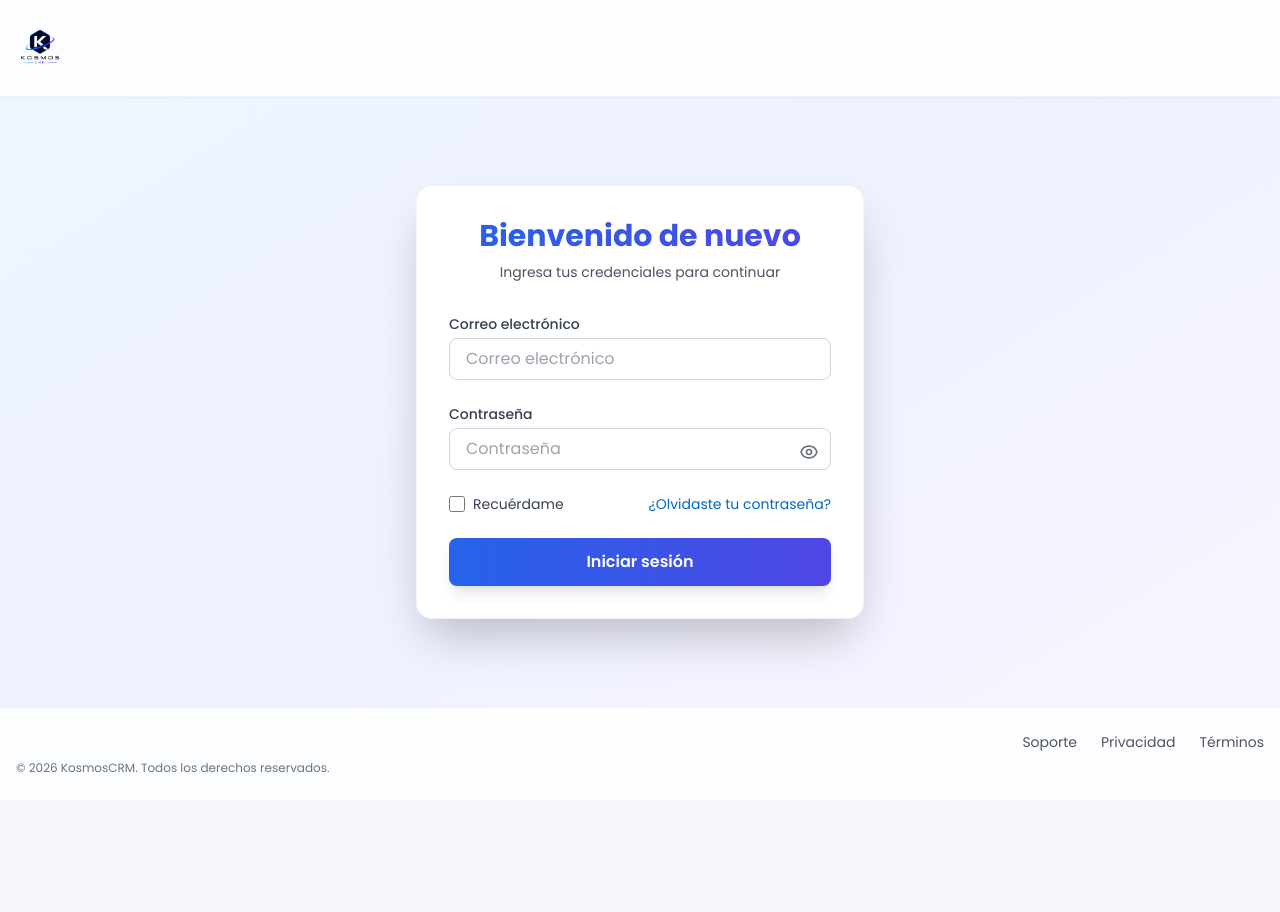
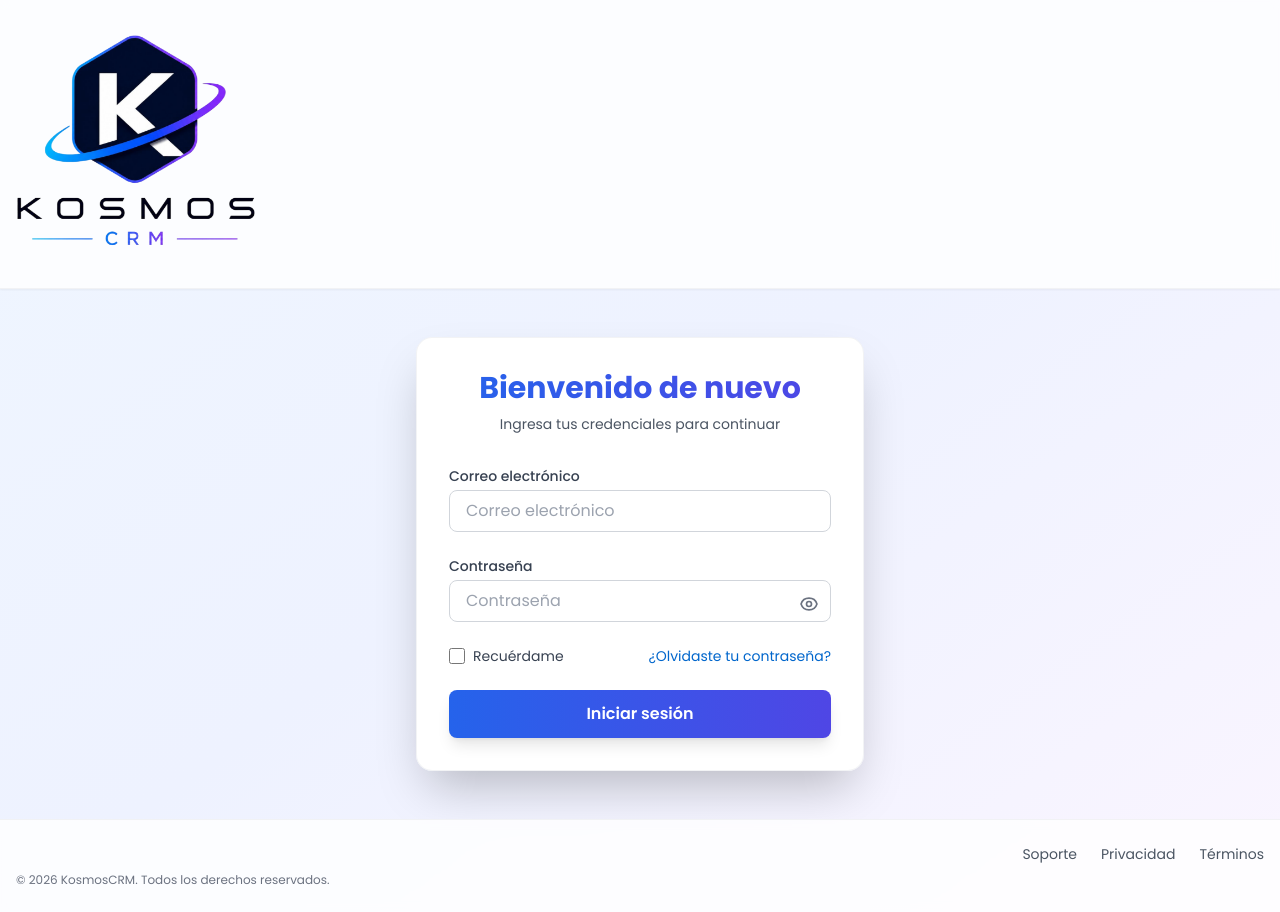
Before and after one commit to pubnicaragua/kosmos, a Next.js app: page /login in a window 1280 px wide. Before the commit the page ends 800 px from the top, so only its background shows below. Built offline with nearby package versions, Linux system fonts and the light colour scheme.

Commit message:
Aumentar el tamano del logo en Sidebar y Login

```diff
--- a/src/components/common/Logo.tsx
+++ b/src/components/common/Logo.tsx
@@ -1,7 +1,7 @@
 export function Logo({ className = '' }: { className?: string }) {
   return (
-    <div className={`flex items-center ${className}`}>
-      <img src="/assets/logos/icon.png" alt="Kosmos CRM" className="h-12 w-auto object-contain max-w-[200px]" />
+    <div className={`flex items-center w-full max-w-[240px] ${className}`}>
+      <img src="/assets/logos/icon.png" alt="Kosmos CRM" className="w-full h-auto object-contain" />
     </div>
   )
 }
--- a/src/components/layout/Sidebar.tsx
+++ b/src/components/layout/Sidebar.tsx
@@ -275,12 +275,12 @@ export function Sidebar() {
         {/* Logo + Toggle */}
         <div className={`p-4 border-b border-gray-100 flex items-center transition-all ${isCollapsed ? 'lg:justify-center' : 'justify-between'}`}>
           {!isCollapsed ? (
-            <div className="flex items-center">
-              <img src="/assets/logos/icon.png" alt="Kosmos CRM" className="h-10 w-auto object-contain max-w-[160px]" />
+            <div className="flex items-center w-full max-w-[180px]">
+              <img src="/assets/logos/icon.png" alt="Kosmos CRM" className="w-full h-auto object-contain" />
             </div>
           ) : (
             <div className="hidden lg:flex w-10 h-10 items-center justify-center">
-              <img src="/assets/logos/icon.png" alt="Kosmos CRM" className="w-8 h-8 object-contain" />
+              <img src="/assets/logos/icon.png" alt="Kosmos CRM" className="w-10 h-10 object-contain" />
             </div>
           )}
           <button
```
Also changed, not shown: public/assets/logos/icon.png.
